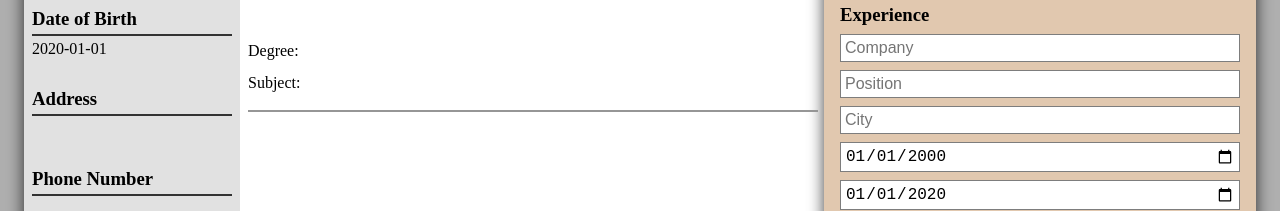
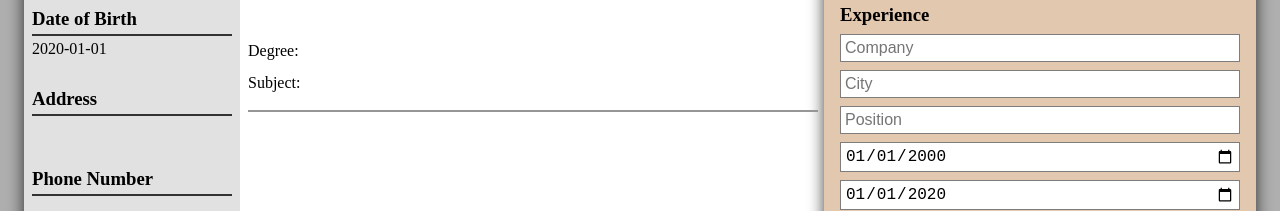
Before and after one commit to gizinski-jacek/cv-project-react, a React (Create React App) app: page / in a window 1280 px wide. Both pictures are taken after a click on the button "Form & Preview". Shown: the part 512-723 px from the top of the page. Built offline with nearby package versions, Linux system fonts and the light colour scheme.

Commit message:
Changing order of fields.

```diff
--- a/src/components/CVcomponents/FormPreviewCVcomponents/ExpSection.js
+++ b/src/components/CVcomponents/FormPreviewCVcomponents/ExpSection.js
@@ -13,18 +13,18 @@ function ExpSection(props) {
 			<label>
 				<input
 					type='text'
-					name='position'
-					placeholder='Position'
-					value={props.data.position}
+					name='city'
+					placeholder='City'
+					value={props.data.city}
 					onChange={(e) => props.handleChange(e, props.data.id)}
 				/>
 			</label>
 			<label>
 				<input
 					type='text'
-					name='city'
-					placeholder='City'
-					value={props.data.city}
+					name='position'
+					placeholder='Position'
+					value={props.data.position}
 					onChange={(e) => props.handleChange(e, props.data.id)}
 				/>
 			</label>
```
